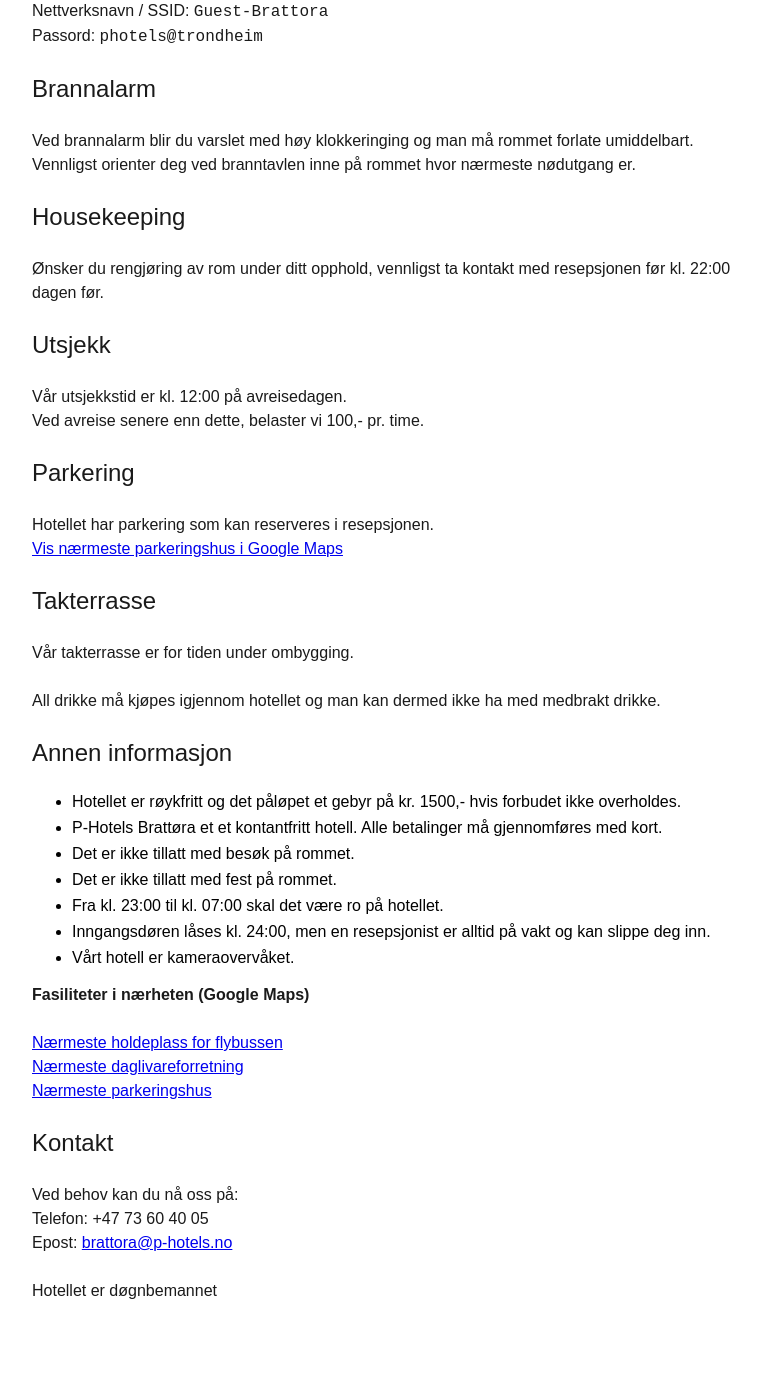
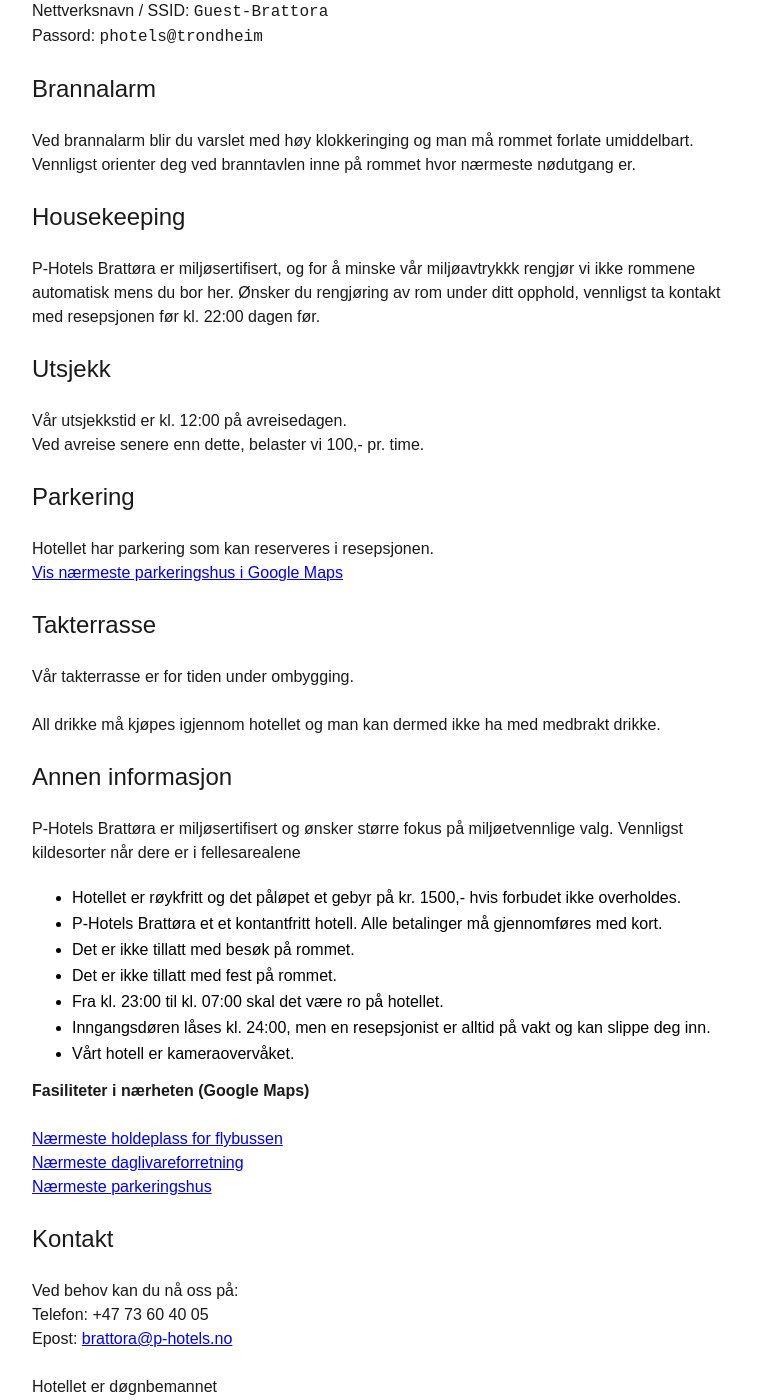
Before and after one commit to photels/photels.github.io, a Jekyll site: the page built from info-norwegian.md, in a window 1280 px wide and 1400 px high, scrolled down 794 px. Shown: the whole window, without its empty margins (16-777 px from the left). Built offline with Jekyll 4.4.1, drawn with Linux system fonts in a browser that asks for light colours; before the commit the page ends 2169 px from its top, so only the background shows below that.

Commit message:
Update info-norwegian.md

```diff
--- a/info-norwegian.md
+++ b/info-norwegian.md
@@ -8,6 +8,7 @@ lang: "no-nb"
 
 # Velkommen til P-Hotels Brattøra
 *[Click here for english version](/info-english)*
+
 
 ## Frokost
 En frokostpakke kan forhåndskjøpes før kl. 23.00 i resepsjonen.
@@ -36,6 +37,7 @@ Ved brannalarm blir du varslet med høy klokkeringing og man må rommet forlate
 Vennligst orienter deg ved branntavlen inne på rommet hvor nærmeste nødutgang er.
 
 ## Housekeeping
+P-Hotels Brattøra er miljøsertifisert, og for å minske vår miljøavtrykkk rengjør vi ikke rommene automatisk mens du bor her.
 Ønsker du rengjøring av rom under ditt opphold, vennligst ta kontakt med resepsjonen før kl. 22:00 dagen før.
 
 ## Utsjekk
@@ -52,6 +54,9 @@ Vår takterrasse er for tiden under ombygging.
 All drikke må kjøpes igjennom hotellet og man kan dermed ikke ha med medbrakt drikke.
 
 ## Annen informasjon
+P-Hotels Brattøra er miljøsertifisert og ønsker større fokus på miljøetvennlige valg.
+Vennligst kildesorter når dere er i fellesarealene
+
 - Hotellet er røykfritt og det påløpet et gebyr på kr. 1500,- hvis forbudet ikke overholdes.
 - P-Hotels Brattøra et et kontantfritt hotell. Alle betalinger må gjennomføres med kort.
 - Det er ikke tillatt med besøk på rommet.
```
